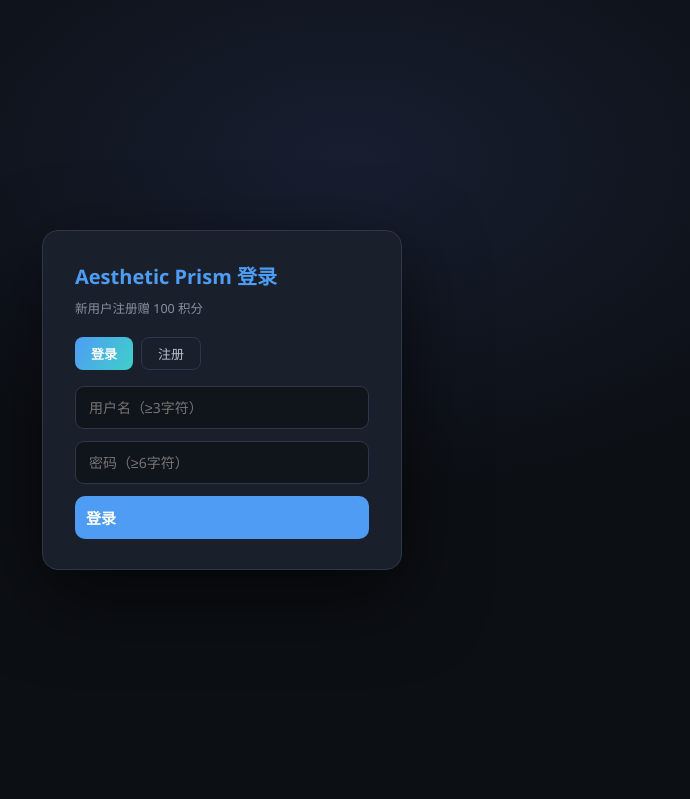
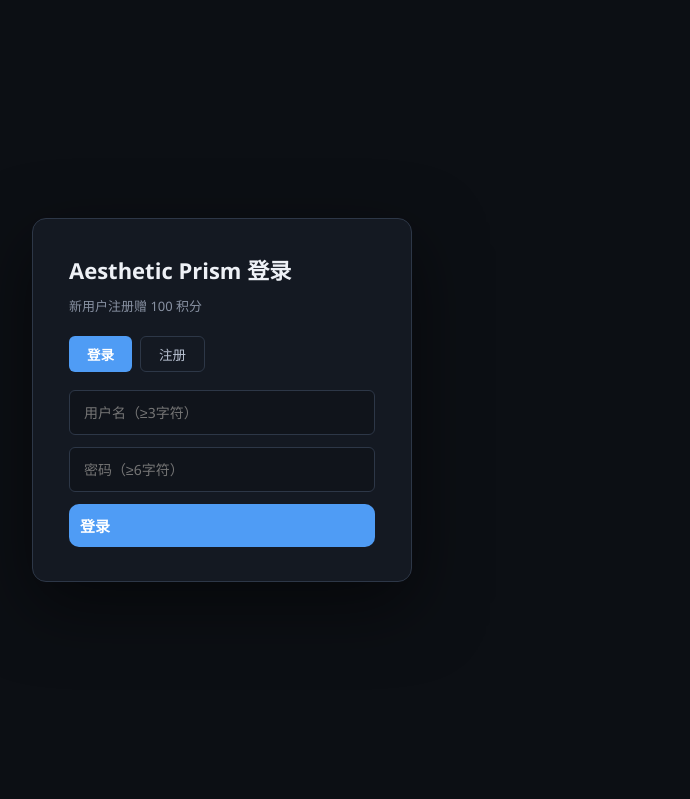
Before and after one commit to qingshanjiluo/aesthetic-prism, a plain HTML site: page frontend/index.html in a window 1280 px wide. Shown: the top 799 px of the page, without its empty margins (418-1108 px from the left). Drawn offline with Linux system fonts and the light colour scheme; no server answers.

Commit message:
aesthetic-prism: 前端视觉重构补全(登录页+全组件去AI感深色可读性)
- 登录页: 去AI光晕背景改bg; h2用txt; 登录/注册tab.active去渐变用accent; input圆角token
- 统一深色可读性: 背景/面板/文字对比提亮; 组件圆角统一token(--r-sm/md/lg)

```diff
--- a/frontend/index.html
+++ b/frontend/index.html
@@ -246,16 +246,16 @@ footer code{color:var(--txt2)}
 /* ---------- 登录视图 ---------- */
 #login-view{
   position:fixed;inset:0;z-index:11000;display:flex;align-items:center;justify-content:center;
-  background:radial-gradient(1000px 600px at 60% 20%,rgba(108,140,255,.12),transparent 55%),var(--bg,#0a0c11);
+  background:var(--bg);
 }
 #login-view[hidden]{display:none}
-.login-box{width:min(360px,92vw);padding:30px 32px;border-radius:16px;background:var(--panel2,#171c27);border:1px solid var(--line2,#2d3549);box-shadow:0 26px 80px rgba(0,0,0,.6)}
-.login-box h2{margin:0 0 6px;font-size:20px;font-weight:700;color:var(--accent,#6c8cff)}
-.login-sub{margin:0 0 18px;font-size:12.5px;color:var(--muted,#6b7488)}
-#login-mode-tabs{display:flex;gap:8px;margin-bottom:16px}
-#login-mode-tabs .tab{padding:6px 16px;border-radius:8px;border:1px solid var(--line2);background:transparent;color:var(--txt2);cursor:pointer;font-size:13px}
-#login-mode-tabs .tab.active{background:var(--grad);border:0;color:#fff;font-weight:600}
-.login-box input{width:100%;padding:11px 13px;border-radius:9px;border:1px solid var(--line2);background:var(--bg2,#0e1118);color:var(--txt);font:14px var(--sans);outline:none;margin-bottom:12px}
+.login-box{width:min(380px,92vw);padding:34px 36px;border-radius:var(--r-lg);background:var(--panel);border:1px solid var(--line2);box-shadow:0 24px 70px rgba(0,0,0,.5)}
+.login-box h2{margin:0 0 8px;font-size:22px;font-weight:700;color:var(--txt)}
+.login-box .login-sub{margin:0 0 20px;font-size:13px;color:var(--muted)}
+#login-mode-tabs{display:flex;gap:8px;margin-bottom:18px}
+#login-mode-tabs .tab{padding:7px 18px;border-radius:var(--r-sm);border:1px solid var(--line2);background:transparent;color:var(--txt2);cursor:pointer;font-size:13.5px}
+#login-mode-tabs .tab.active{background:var(--accent);border:0;color:#fff;font-weight:600}
+.login-box input{width:100%;padding:12px 14px;border-radius:var(--r-sm);border:1px solid var(--line2);background:var(--bg2);color:var(--txt);font:14px var(--sans);outline:none;margin-bottom:12px;transition:border-color .15s}
 .login-box input:focus{border-color:var(--accent)}
 .login-err{margin:0 0 14px;padding:9px 12px;border-radius:8px;background:rgba(255,93,108,.1);border:1px solid rgba(255,93,108,.4);color:#ffc2c8;font-size:13px;display:none}
 .login-err.show{display:block}
```
